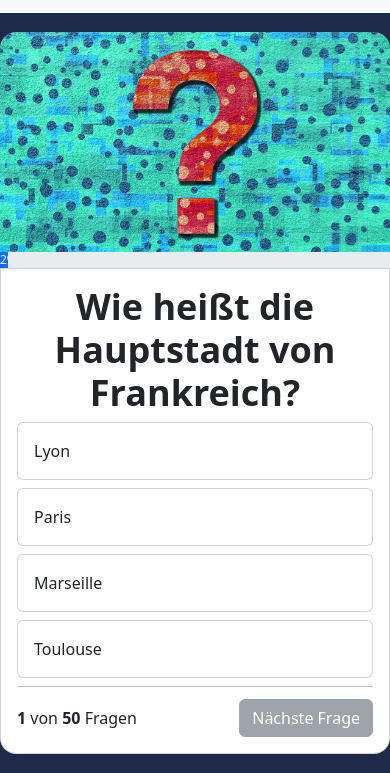
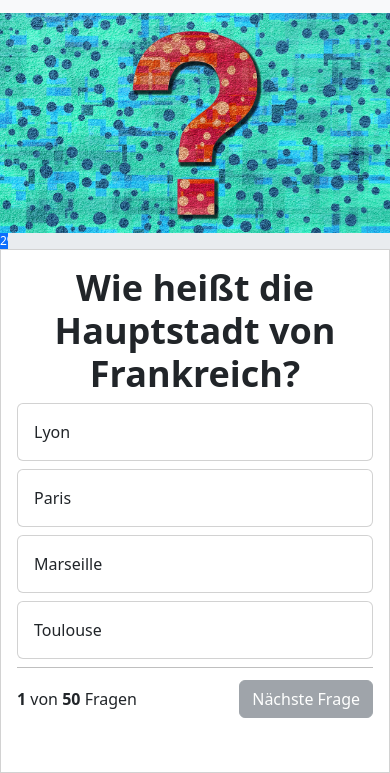
Before and after one commit to B-Blarr/Quizapp, a website: page index.html in a window 390 px wide. Shown: the part 71-844 px from the top of the page. Drawn offline with Linux system fonts and the light colour scheme.

Commit message:
Added responsiveness

```diff
--- a/styles/style.css
+++ b/styles/style.css
@@ -12,8 +12,8 @@ body {
   background: rgb(31, 42, 72);
 }
 
-nav{
-  height: 10dvh;
+nav {
+  min-height: 10dvh;
 }
 
 .wrapper {
@@ -21,18 +21,20 @@ nav{
   justify-content: center;
   align-items: center;
   flex: 1;
-  height: 90dvh;
+  min-height: 90dvh;
 }
 
-.quiz-card{
+.quiz-card {
   width: 30rem;
+  display: flex;
+  flex-direction: column;
 }
 
-.quiz-card img{
-border-radius: 16px 16px 0 0 ;
+.quiz-card img {
+  border-radius: 16px 16px 0 0;
 }
 
-.question-footer{
+.question-footer {
   display: flex;
   justify-content: space-between;
   align-items: center;
@@ -40,40 +42,56 @@ border-radius: 16px 16px 0 0 ;
   border-top: 1px solid rgba(0, 0, 0, 0.25);
 }
 
-.quiz-answer:hover{
+.quiz-answer:hover {
   cursor: pointer;
   background-color: rgba(228, 228, 228, 0.5);
 }
 
-.bg-danger, .bg-success{
+.bg-danger,
+.bg-success {
   color: white;
 }
 
-.modal-dialog{
+.modal-dialog {
   margin-top: 350px;
 }
 
-.modal-content{
+.modal-content {
   min-height: 350px;
-
 }
 
-h5{
+h5 {
   font-size: 36px;
   font-weight: 700;
   text-align: center;
   width: 100%;
 }
 
-.modal-body{
+.modal-body {
   font-size: 32px;
   font-weight: 500;
 }
 
-.progress{
+.progress {
   border-radius: 0;
 }
 
-.card-question-content{
+.card-question-content {
+  display: flex;
   border-radius: 0 0 16px 16px;
 }
+
+@media (max-width: 900px) {
+  .quiz-card {
+    width: 100%;
+    height: 90dvh;
+  }
+
+  .quiz-card img {
+    border-radius: 0;
+  }
+
+  .card-question-content {
+    border-radius: 0;
+  }
+}
```
Lines whose indentation alone changed are shown as unchanged.
